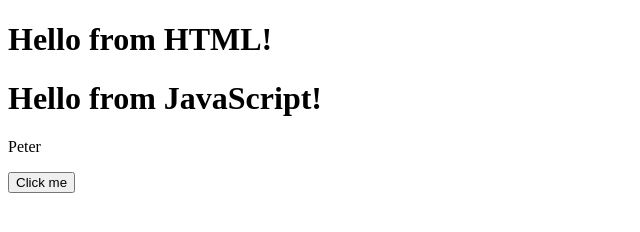
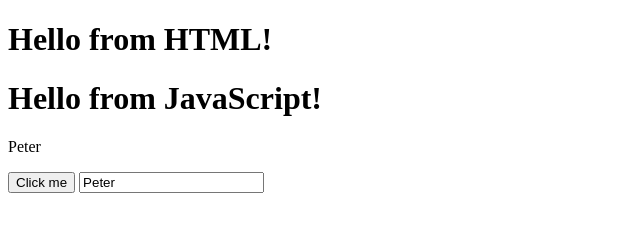
Before and after one commit to Life-reboot/practice_vuejs, a plain HTML site: page index.html in a window 1280 px wide. Shown: the whole page, without its empty margins (0-640 px from the left). Drawn offline with nearby package versions, Linux system fonts and the light colour scheme.

Commit message:
Add dynamic input bound to data

```diff
--- a/index.html
+++ b/index.html
@@ -13,6 +13,7 @@
       <h1>{{ message }}</h1>
       <p>{{ name }}</p>
       <button v-on:click="changeMessage()">Click me</button>
+      <input type="text" v-model="name" />
     </div>
   </body>
 </html>
```
